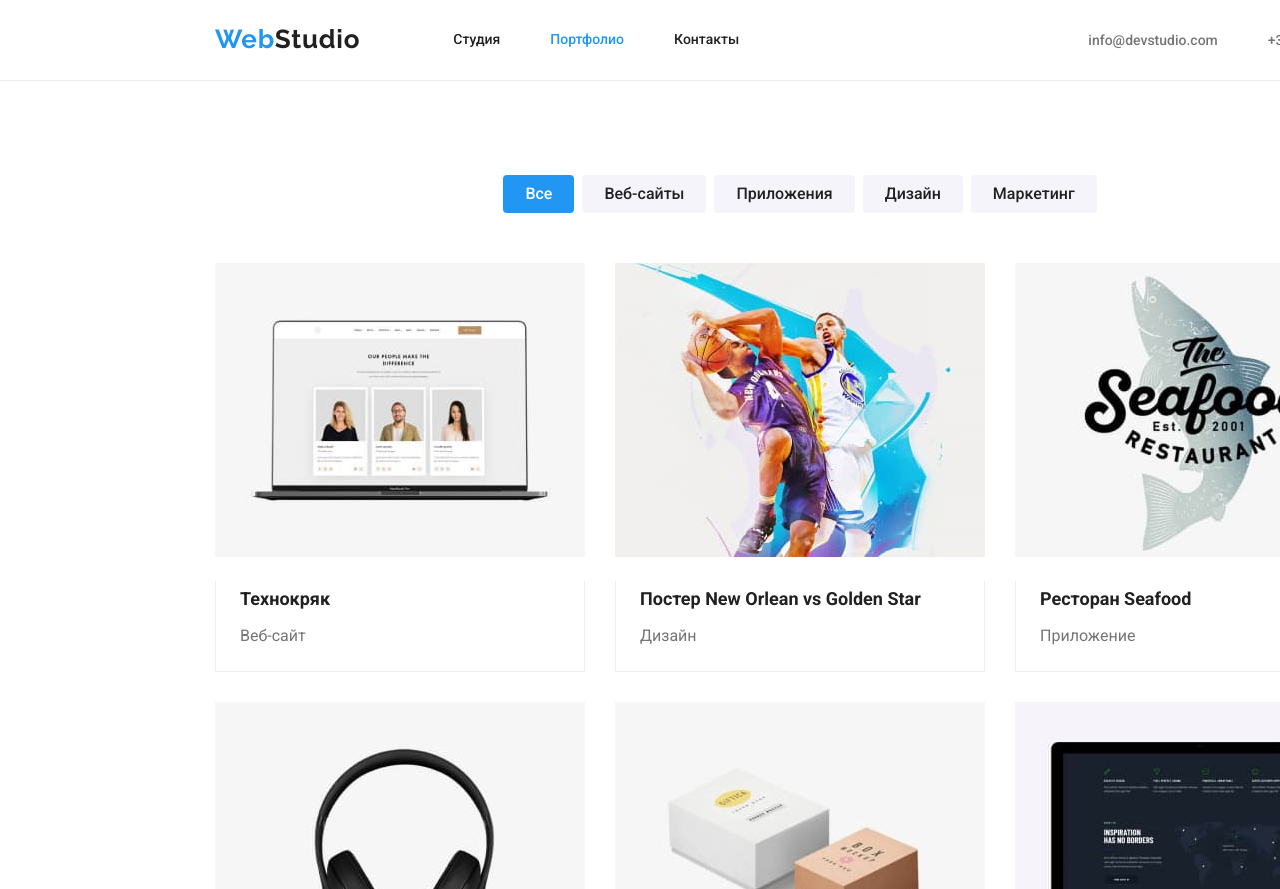
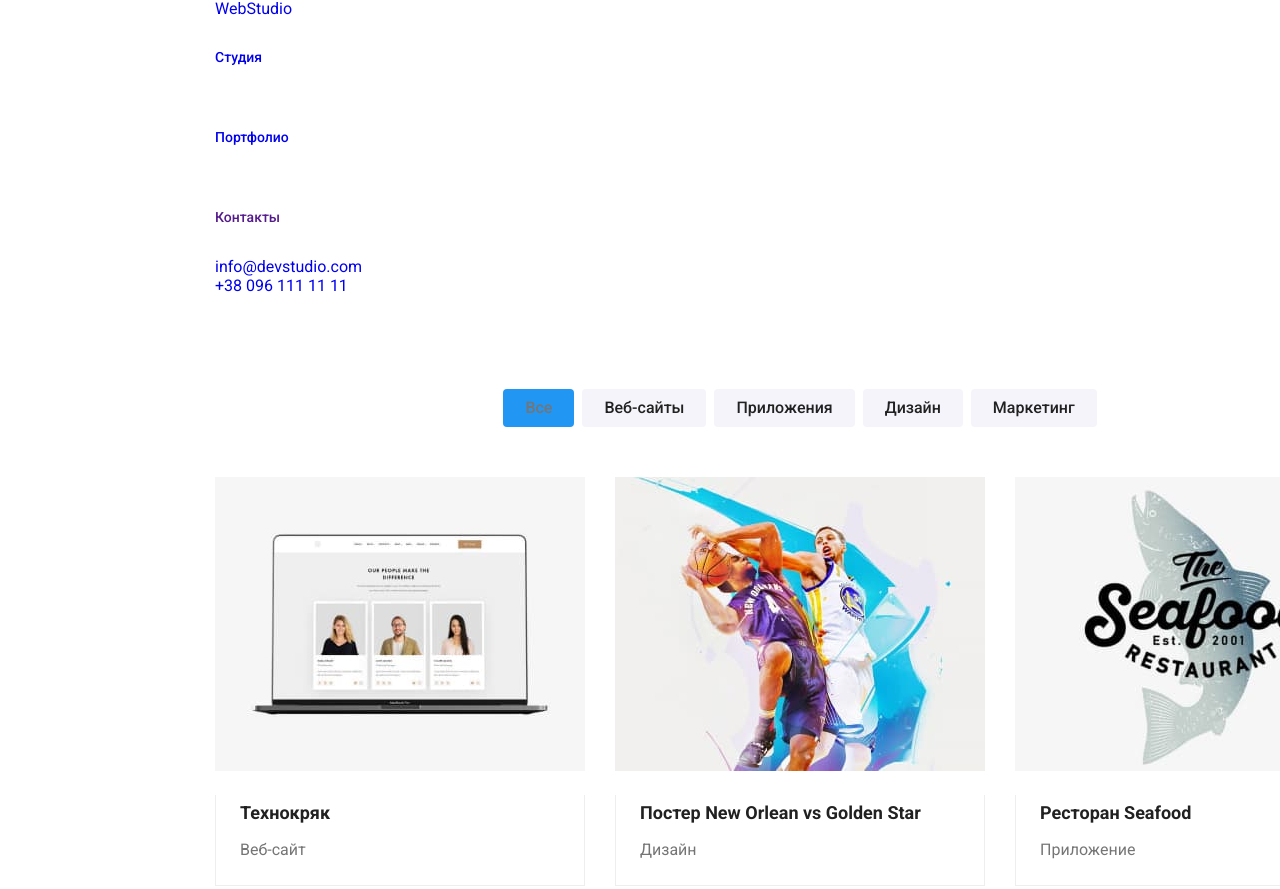
Before and after one commit to JMish88/test-repo, a plain HTML site: page portfolio.html in a window 1280 px wide. Shown: the top 889 px of the page. Drawn offline with nearby package versions, Linux system fonts and the light colour scheme.

Commit message:
1 day working

```diff
--- a/css/styles.css
+++ b/css/styles.css
@@ -1,20 +1,23 @@
-:root { --primary-text-color: #212121;
+:root {
+        --primary-text-color: #212121;
+        --secondary-text-color: #757575;
         --accent-color: #2196F3;
-        --secondary-text-color: #ffffff;}
+        --primary-background-color: #ffffff;
+        --secondary-background-color:#2F303A;
+}
 
-body {  width: 1600px;
-
-         background-color:var(--secondary-text-color);
+body {
+         width: 1600px;
+         background-color:var(--primary-background-color);
          color: var(--primary-text-color);
          font-family: Roboto, sans-serif;
          font-style: normal;
          font-weight: 400;
         }
 
-
 .list { list-style: none;
-        text-decoration: none;}
-
+        text-decoration: none;
+}
 
 h1,
 h2,
@@ -23,8 +26,10 @@ h4,
 h5,
 h6,
 p,
-ul      {margin: 0px;
-         padding: 0px;}
+ul      {
+        margin: 0px;
+        padding: 0px;
+        }
 
 .section {
         padding: 94px 0px;
@@ -42,23 +47,41 @@ ul      {margin: 0px;
 
                 /* header*/
 
-.page-header {background-color: var(--secondary-text-color);
-                border-bottom: 1px solid #ECECEC;   }
+ .header {
+        color: var(--primary-text-color);
+        border-bottom: 1px solid #ECECEC;
+}
+ /*
+.header .container {
+                display: flex;
+                align-items: center;
+        }*/
 
-.page-header .container {display: flex;
-                        align-items: center;}
+.header .logo {
+        font-family:Raleway ;
+        font-weight: 700;
+        font-size: 26px;
+        line-height: 1.2;
+        letter-spacing: 0.03em;
+  }
 
-.page-header .logo { font-family:Raleway ;
-                        font-weight: 700;
-                        font-size: 26px;
-                        line-height: 1.2;
-                        letter-spacing: 0.03em;
-                        margin-right: 93px;     }
+.header .web {
+        color: var(--accent-color);
+}
 
-.page-header .web {color: var(--accent-color);}
-
-.page-header .studio { color: var(--primary-text-color);}
-
+.header .studio {
+        color: #000000;
+}
+.site-nav .item {
+        color: var(--primary-text-color);
+        font-weight: 500;
+        font-size: 14px;
+        line-height: 1.14;
+        display: block;
+        padding-bottom: 32px;
+        padding-top: 32px;
+}
+/*
 .site-nav {display: flex;  }
 
 .site-nav .item + .item{margin-left: 50px;}
@@ -347,4 +370,4 @@ max-width: 696px;    }
         border-bottom: 1px solid #eeeeee;
         border-left: 1px solid #eeeeee;}
 
-.our-projects .item:nth-last-child(-n + 3) { margin-bottom: 94px;}
+.our-projects .item:nth-last-child(-n + 3) { margin-bottom: 94px;} */
```
Also changed, not shown: index.html (+4 -4 lines).
